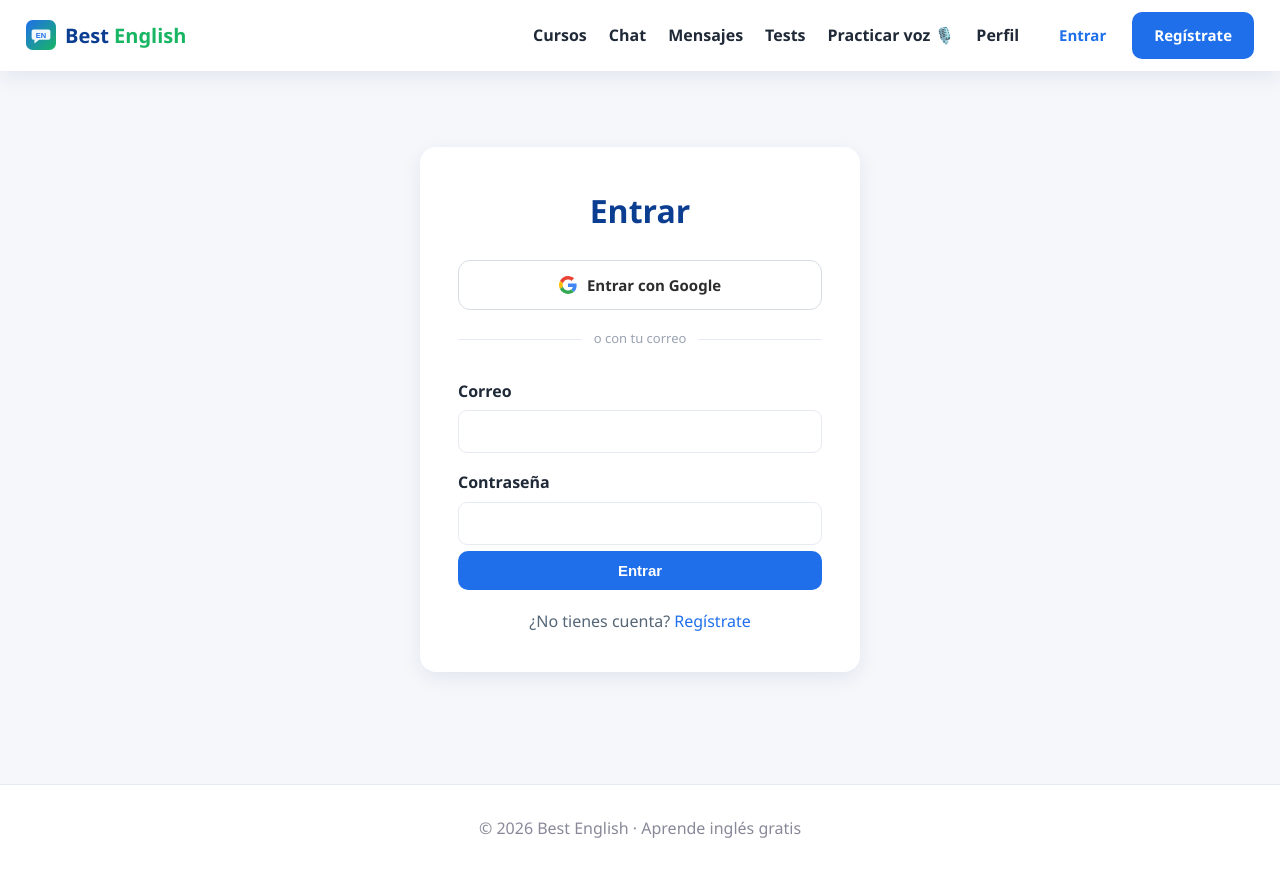
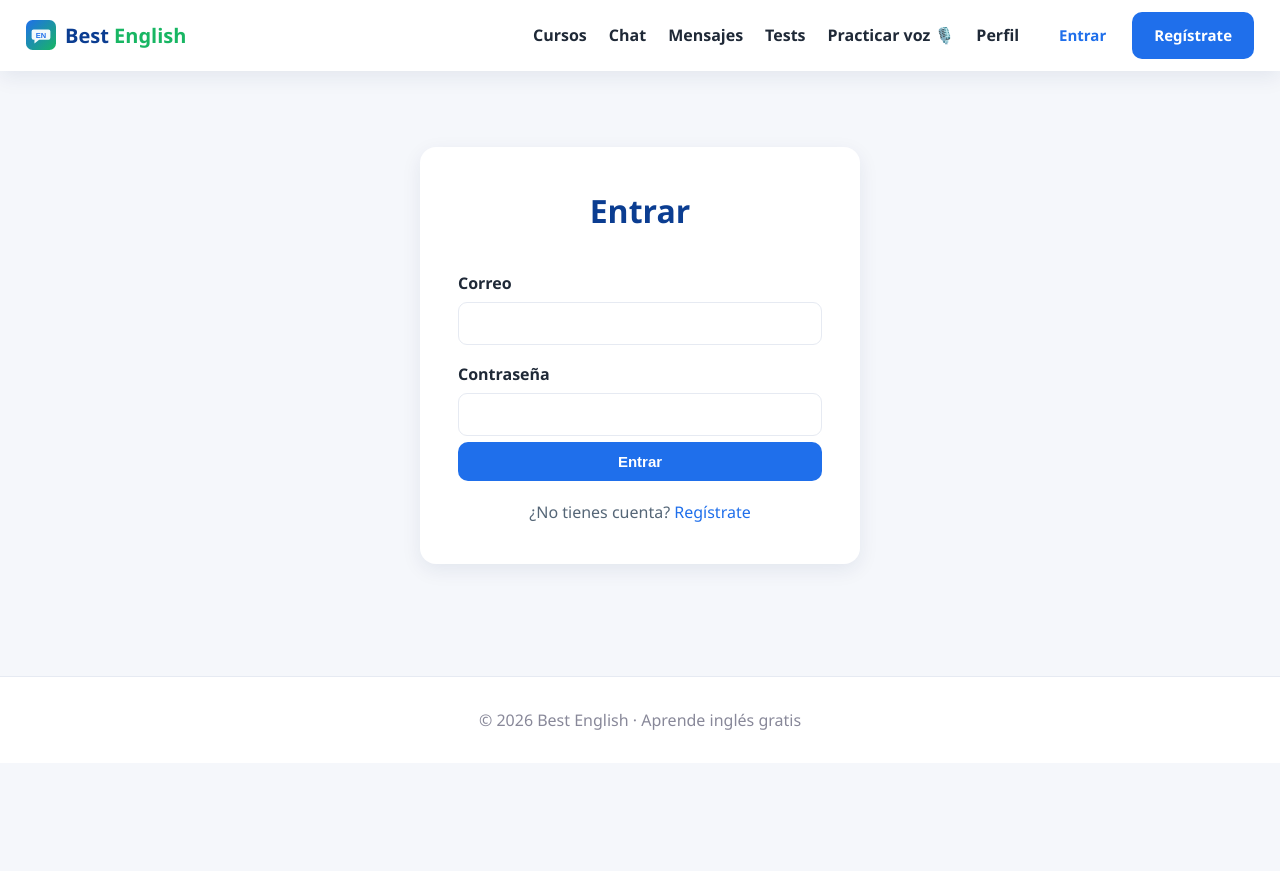
Before and after one commit to ramonchacon13/curso-ingles, a React (Vite) app in the folder react-app/: page /login in a window 1280 px wide. After the commit the page ends 800 px from the top, so only its background shows below. Built offline with nearby package versions, Linux system fonts and the light colour scheme; no server answers.

Commit message:
Desactivar login con Google: quitar boton de Login/Register y componente GoogleButton

```diff
--- a/react-app/src/components/GoogleButton.jsx
+++ /dev/null
@@ -1,15 +0,0 @@
-import { API_BASE } from '../api.js'
-
-export default function GoogleButton({ label = 'Continuar con Google' }) {
-  return (
-    <a className="btn-google" href={`${API_BASE}/api/auth/google/login`}>
-      <svg width="18" height="18" viewBox="0 0 48 48" aria-hidden="true">
-        <path fill="#EA4335" d="M24 9.5c3.54 0 6.71 1.22 9.21 3.6l6.85-6.85C35.9 2.38 30.47 0 24 0 14.62 0 6.51 5.38 2.56 13.22l7.98 6.19C12.43 13.72 17.74 9.5 24 9.5z"/>
-        <path fill="#4285F4" d="M46.98 24.55c0-1.57-.15-3.09-.38-4.55H24v9.02h12.94c-.58 2.96-2.26 5.48-4.78 7.18l7.73 6.01C43.93 39.05 46.98 33.15 46.98 24.55z"/>
-        <path fill="#FBBC05" d="M10.53 28.59c-.48-1.45-.76-2.99-.76-4.59s.27-3.14.76-4.59l-7.98-6.19C.92 16.46 0 20.12 0 24c0 3.88.92 7.54 2.56 10.78l7.97-6.19z"/>
-        <path fill="#34A853" d="M24 48c6.48 0 11.93-2.13 15.89-5.81l-7.73-6.01c-2.15 1.45-4.92 2.3-8.16 2.3-6.26 0-11.57-4.22-13.47-9.91l-7.98 6.19C6.51 42.62 14.62 48 24 48z"/>
-      </svg>
-      {label}
-    </a>
-  )
-}
--- a/react-app/src/pages/Login.jsx
+++ b/react-app/src/pages/Login.jsx
@@ -1,21 +1,13 @@
 import { useState } from 'react'
-import { Link, useNavigate, useSearchParams } from 'react-router-dom'
+import { Link, useNavigate } from 'react-router-dom'
 import { useAuth } from '../context/AuthContext.jsx'
-import GoogleButton from '../components/GoogleButton.jsx'
-
-const OAUTH_ERRORS = {
-  oauth: 'No pudimos iniciar sesión con Google. Intenta de nuevo.',
-  oauth_disabled: 'El acceso con Google no está disponible ahora.',
-  oauth_email: 'Tu correo de Google no está verificado.',
-}
 
 export default function Login() {
   const { login } = useAuth()
   const navigate = useNavigate()
-  const [params] = useSearchParams()
   const [email, setEmail] = useState('')
   const [password, setPassword] = useState('')
-  const [error, setError] = useState(params.get('error') ? (OAUTH_ERRORS[params.get('error')] || 'Error con Google.') : '')
+  const [error, setError] = useState('')
   const [loading, setLoading] = useState(false)
 
   const submit = async (e) => {
@@ -36,8 +28,6 @@
     <div className="auth-page">
       <h1>Entrar</h1>
       {error && <div className="alert-error">{error}</div>}
-      <GoogleButton label="Entrar con Google" />
-      <div className="auth-divider"><span>o con tu correo</span></div>
       <form onSubmit={submit} className="auth-form">
         <label>Correo</label>
         <input type="email" value={email} onChange={(e) => setEmail(e.target.value)} required />
--- a/react-app/src/pages/Register.jsx
+++ b/react-app/src/pages/Register.jsx
@@ -1,7 +1,6 @@
 import { useState } from 'react'
 import { useNavigate, Link } from 'react-router-dom'
 import { useAuth } from '../context/AuthContext.jsx'
-import GoogleButton from '../components/GoogleButton.jsx'
 
 export default function Register() {
   const { register } = useAuth()
@@ -30,8 +29,6 @@
     <div className="auth-page">
       <h1>Crear cuenta</h1>
       {error && <div className="alert-error">{error}</div>}
-      <GoogleButton label="Registrarme con Google" />
-      <div className="auth-divider"><span>o con tu correo</span></div>
       <form onSubmit={submit} className="auth-form">
         <label>Nombre</label>
         <input value={nombre} onChange={(e) => setNombre(e.target.value)} required />
```
